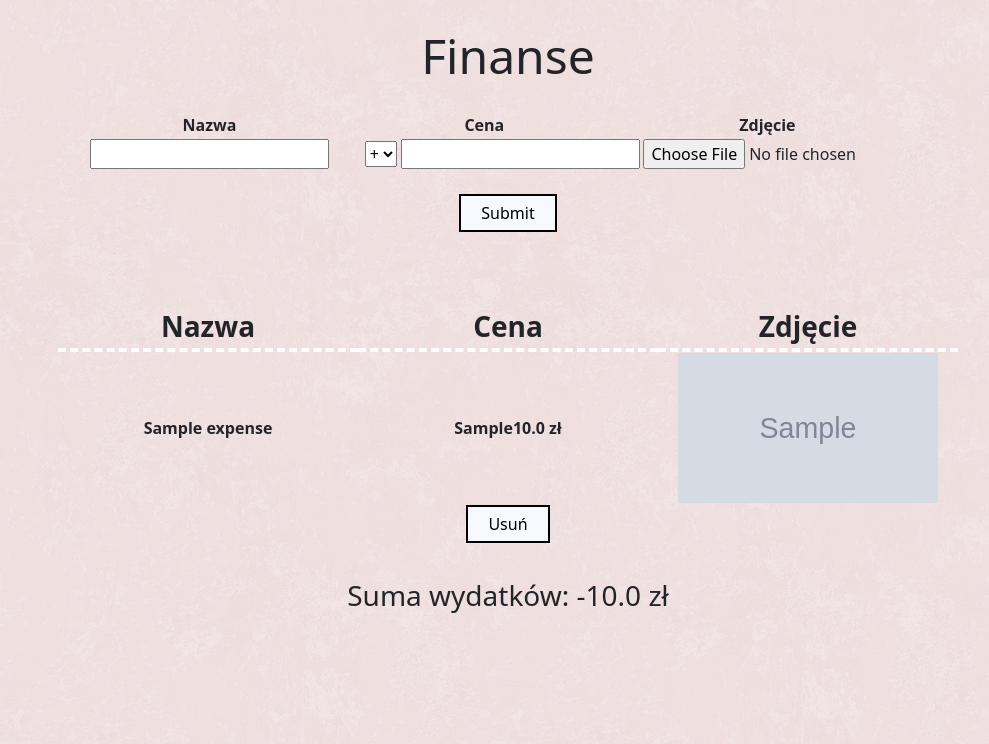
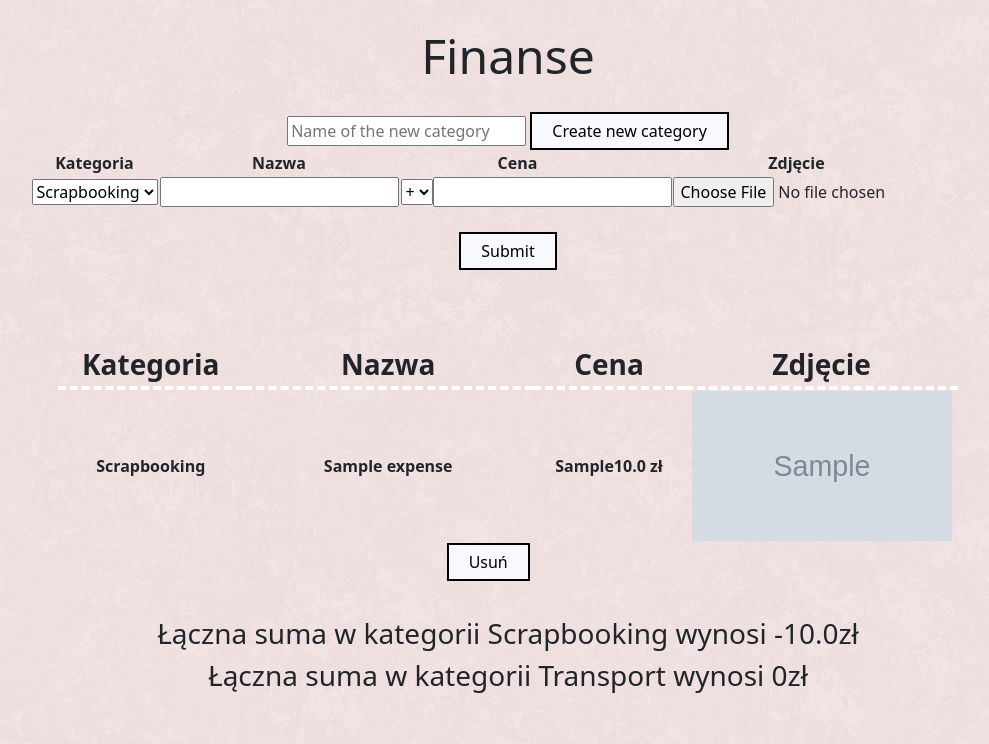
Before and after one commit to Shoter99/FinancesManager, a Flask app: page / in a window 1280 px wide. Shown: the part 56-800 px from the top of the page, without its empty margins (132-1121 px from the left). Run offline with Flask 2, Linux system fonts and the light colour scheme; data comes from the database, SQL or seed files in the repository; both versions use the stored data as it was after the commit; tables that the repository leaves empty hold one stand-in row (values such as "Sample post"); grey boxes marked "Sample" are stand-in pictures; lists and menus that the app fills with data are empty.

Commit message:
user can add category and it displays sum of each category. Need to add better visualisation and make it change when user delete record

```diff
--- a/app.py
+++ b/app.py
@@ -3,16 +3,18 @@ from flask_sqlalchemy import SQLAlchemy
 from werkzeug.utils import secure_filename
 import os, datetime
 from statistic import plot
+#defining a folder for images
 UPLOAD_FOLDER = os.path.abspath('static')
 
 app = Flask(__name__)
 app.register_blueprint(plot)
 app.secret_key = "gaighaoehghwah"
+#setting up a database finances.db
 app.config['SQLALCHEMY_DATABASE_URI'] = 'sqlite:///finances.db'
 app.config['SQLALCHEMY_TRACK_MODIFICATIONS'] = False
 app.config['UPLOAD_FOLDER'] = UPLOAD_FOLDER
 db = SQLAlchemy(app)
-
+#creating a function that saves current date to a file
 def saveDate():
     try:
         f= open('date.txt', 'a')
@@ -21,6 +23,7 @@ def saveDate():
         quit()
     dateNow = datetime.datetime.now()
     f.write(dateNow.strftime("%m.%d,"))
+#creating a function that calcuates all spendings and expenses
 def calculateSum(exp):
     sum = 0
     for i in exp:
@@ -29,6 +32,7 @@ def calculateSum(exp):
         else:
             sum-=i.price
     return sum
+#saving the calculations from previous function to a file
 def saveToFile(exp):
     try:
         f= open('data.txt', 'a')
@@ -37,24 +41,40 @@ def saveToFile(exp):
         quit()
     f.write(str(calculateSum(exp))+',')
     f.close()
+#creating category class
+#that stores name of the category and is in one to many relationship
+class Category(db.Model):
+    _id = db.Column('id', db.Integer, primary_key=True)
+    category_name = db.Column(db.String(200))
+    expenses = db.relationship('Expenses', backref='category', lazy=True)
 
+    def __init__(self, category_name):
+        self.category_name = category_name
+#this class stores name, char, price and path to image
+#it is also connected to Category table
 class Expenses(db.Model):
     _id = db.Column('id', db.Integer, primary_key=True)
     name = db.Column(db.String(120))
+    #char defines if user gain some money or spend it
+    #this column will hold + or -
     char = db.Column(db.String(10))
     price = db.Column(db.Float)
     path_to_img = db.Column(db.String(300))
+    category_id = db.Column(db.Integer, db.ForeignKey('category.id'))
 
-    def __init__(self,name,char,price,path_to_img):
+    def __init__(self,name,char,price,path_to_img, category_id):
         self.name = name
         self.char = char
         self.price = price
         self.path_to_img = path_to_img
+        self.category_id = category_id
 
 @app.route('/wydatki', methods=['POST','GET'])
 @app.route('/', methods=['POST', 'GET'])
 def home():
     if request.method == 'POST':
+        #taking input from form and saving it to database
+        category = request.form['category']
         name = request.form['name']
         char = request.form['value']
         price = request.form['price']
@@ -64,7 +84,8 @@ def home():
         if img:
             filename = secure_filename(img.filename)
             img.save(os.path.join(app.config['UPLOAD_FOLDER'],'images', filename))
-        expenses = Expenses(name, char, price, img.filename)
+        find_category = Category.query.filter_by(category_name = category).first()
+        expenses = Expenses(name, char, price, img.filename, find_category._id)
         db.session.add(expenses)
         db.session.commit()
         exp = Expenses.query.all()
@@ -74,21 +95,46 @@ def home():
     else:
         all_spendings = 0
         exp = Expenses.query.all()
-        sum = calculateSum(exp)
-        return render_template('wydatki.html',all_spendings=round(sum,2),expen = Expenses, expenses=exp, path=os.path.join('images',""))
+        cat = Category.query.all()
+        category_sum = dict()
+        for c in cat:
+            category_sum.update({c.category_name: calculateSum(c.expenses)})
+        print(category_sum)
+        return render_template('wydatki.html',all_spendings=category_sum,category=cat,expen = Expenses, expenses=exp, path=os.path.join('images',""))
+
+
+@app.route('/createCategory', methods=['POST', 'GET'])
+def createCategory():
+    if request.method == 'POST':
+        category = request.form['category']
+        find_category = Category.query.filter_by(category_name=category).first()
+        if find_category:
+            flash('This category already exists')
+            return redirect(url_for('home'))
+        new_Category = Category(category)
+        db.session.add(new_Category)
+        db.session.commit()
+        flash('New category has been created')
+        return redirect(url_for('home'))
+    else:
+        return redirect(url_for('home'))
+
 
 @app.route('/deleteRecord', methods=["POST", "GET"])
 def deleteRecord():
     if request.method == 'POST':
+        #deleting Record from database with id specified in form
         id_to_delete = request.form['id']
         delete = Expenses.query.filter_by(_id=id_to_delete).first()
-        print(id_to_delete)
         db.session.delete(delete)
         db.session.commit()
     return redirect(url_for("home"))
+#creating a route which will users be directed to if the page that he tries to enter is not yet avaiable
 @app.route('/<page>')
 def dif(page):
     return '<center><h1>strona '+page+' nie jest jeszcze skończona</h1></center>'
+
+#creating database and running an app
 if __name__ == '__main__':
     db.create_all()
     app.run(debug=True)
--- /dev/null
+++ b/data.txt
@@ -0,0 +1 @@
+7.5,-7.5,-27.5,102.5,8.0,5.609999999999999,-7.5,-2.39,2.61,0.31000000000000005,
--- /dev/null
+++ b/date.txt
@@ -0,0 +1 @@
+03.12,03.12,03.12,03.12,03.13,03.13,03.13,03.13,03.13,03.13,
--- a/templates/wydatki.html
+++ b/templates/wydatki.html
@@ -3,15 +3,28 @@
 {%block content%}
 	<div id='title'>Finanse</div>
 	<main>
+		<center>
+			<form method="POST" action="/createCategory">
+				<input type="text" name='category' placeholder="Name of the new category">
+				<input type='submit' value="Create new category">
+			</form>
+
+		</center>
 		<form method="POST" action=# enctype=multipart/form-data>
 			<table>
 				<tr>
+					<th>Kategoria</th>
 					<th>Nazwa</th>
 					<th style="margin-right:0; padding:0; width: 0px;"></th>
 					<th style="margin-left: 0; width: 182px; padding-left: 65px; text-align: left;  margin-right: 20px;">Cena</th>
 					<th style="width:50px; padding-right: 65px;">Zdjęcie</th>
 				</tr>
 				<tr>
+					<th><select name='category'>
+						{%for cat in category%}
+							<option value={{cat.category_name}}>{{cat.category_name}}</option>
+						{%endfor%}
+					</select></th>
 					<th><input type="text" name="name" required="true"></th>
 					<th style="margin-right:0; padding-right:0; width: 38px;"><select name="value" >
 						<option value="+">+</option>
@@ -26,24 +39,40 @@
 		</br></br>
 		<table>
 			<tr id="tr">
+				<th>Kategoria</th>
 				<th>Nazwa</th>
 				<th>Cena</th>
 				<th>Zdjęcie</th>
 			</tr>
 				{% for exp in expenses %}
 				<tr>
+					<th>{%for cat in category%}
+							{%if cat._id == exp.category_id%}
+								{{cat.category_name}}
+							{%endif%}
+						{%endfor%}</th>
 					<th>{{exp.name}}</th>
 					<th>{{exp.char+exp.price|string()+" zł"}}</th>
-				<th><a href={{url_for('static',filename=path+exp.path_to_img)}}><img src={{url_for('static',filename=path+exp.path_to_img)}}></a></th>
+					<th>
+						{%if exp.path_to_img != ""%}
+						<a href={{url_for('static',filename=path+exp.path_to_img)}}><img src={{url_for('static',filename=path+exp.path_to_img)}}></a></th>
+						{%else%}
+						<div style="width: width:260px;	height:150px;"></div>
+						{%endif%}
 				</tr></br>
 				<tr>
 					<th></th><th><form method=post action="/deleteRecord">
 					<input type='hidden' value={{exp._id}} name="id">
-				<input type='submit' value='Usuń'>
+					<input type='submit' style="margin-left: 200px;" value='Usuń'>
 						</form></th>
 				</tr>
-			{% endfor%}
+			{%endfor%}
 		</table>
-		<div style="font-size: 28px; padding: 30px;"  >Suma wydatków: {{all_spendings}} zł</div>
+		<div style="font-size: 28px; padding: 30px;">
+			{%for x in all_spendings%}
+				Łączna suma w kategorii {{x}} wynosi {{all_spendings[x]}}zł<br>
+			{%endfor%}
+
+		</div>
 	</main>
 {%endblock%}
```
Also changed, not shown: statistic.py (+6 -5 lines), templates/plot.html (added, +12 -0 lines), finances.db, static/plot.png (added). Lines whose indentation alone changed are shown as unchanged.
